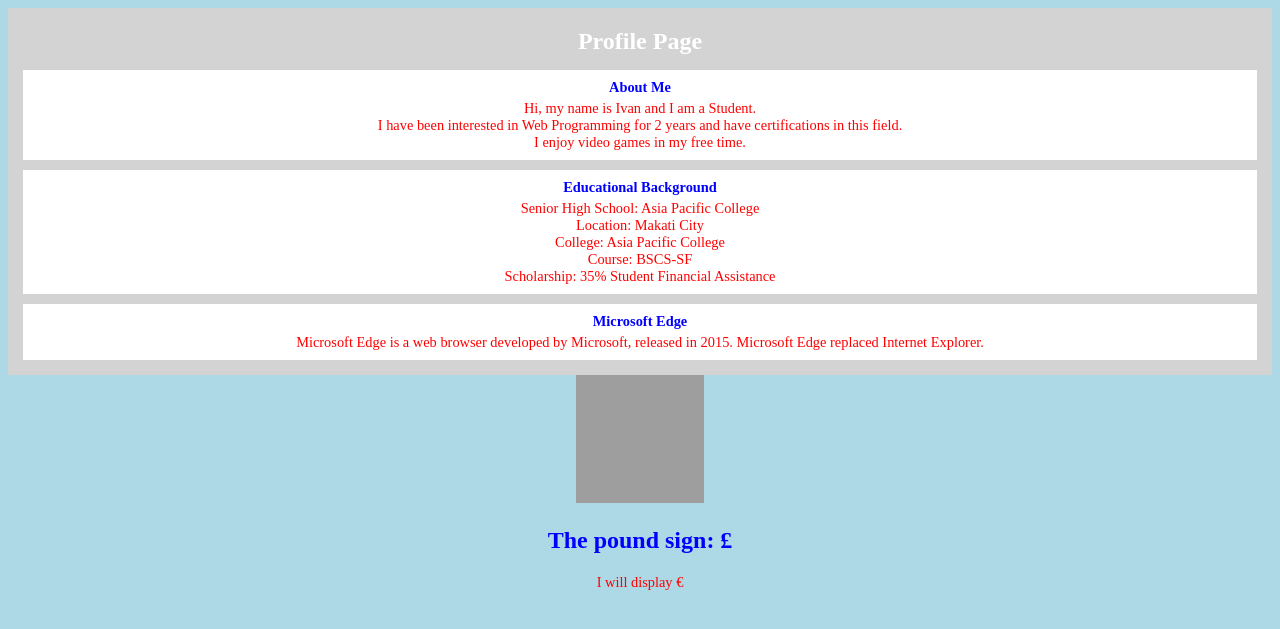
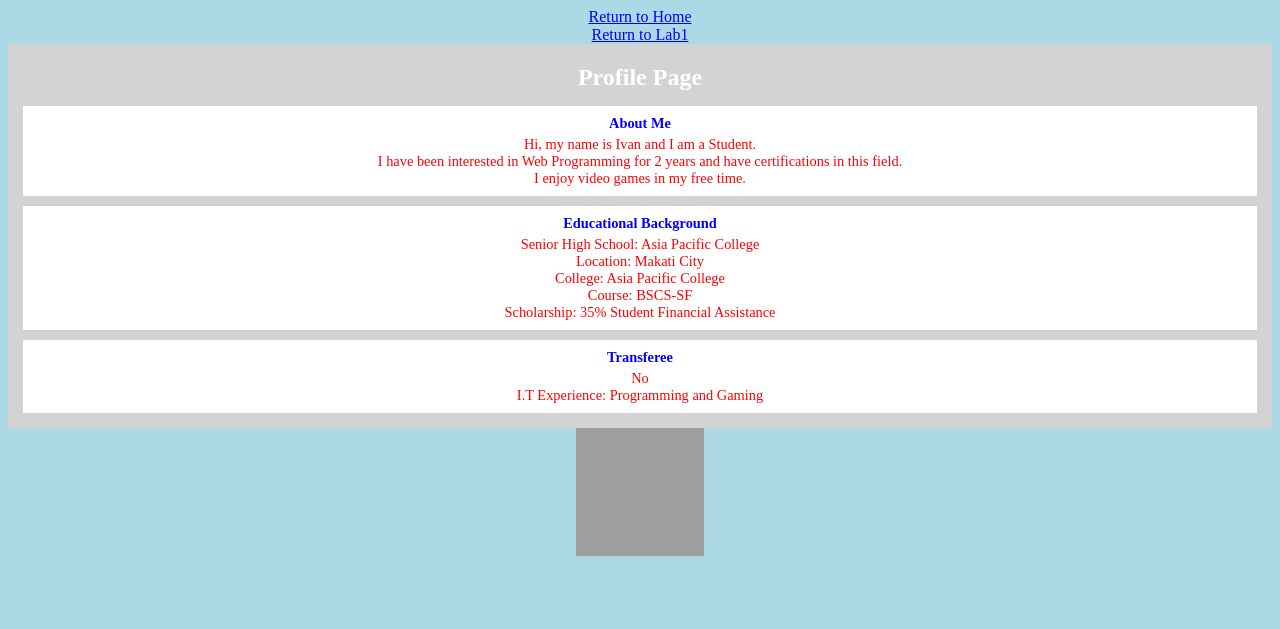
Before and after one commit to hgvalguna/lab2, a PHP site: page / in a window 1280 px wide. Shown: the top 629 px of the page. Run offline with PHP 8.4, Linux system fonts and the light colour scheme; grey boxes are pictures that could not be loaded.

Commit message:
Lesson 2. Colors

```diff
--- a/week3/index.html
+++ b/week3/index.html
@@ -1,11 +1,50 @@
 <!DOCTYPE html>
 <html>
 <meta charset="UTF-8">
+<title>My Personal Page</title>
 <head>
-<link rel="stylesheet" href="mystyle.css">
+<a href="http://apcwebprog.csf.ph/~hgvalguna">Return to Home</a><br>
+<a href="http://apcwebprog.csf.ph/~hgvalguna/lab1/static">Return to Lab1</a>
+
+<style>
+  body {
+    background-color: lightblue;
+  }
+  h1 {
+    color: white;
+    text-align: center;
+    background-color: transparent;
+  }
+  p {
+    color: red;
+    text-align: center;
+  }
+  * {
+    text-align: center;
+    color: blue;
+  }
+.all-browsers {
+  margin: 0;
+  padding: 5px;
+  background-color: lightgray;
+}
+
+.all-browsers > h1, .browser {
+  margin: 10px;
+  padding: 5px;
+}
+
+.browser {
+  background: white;
+}
+
+.browser > h2, p {
+  margin: 4px;
+  font-size: 90%;
+}
+</style>
 </head>
 <body>
-
 <article class="all-browsers">
   <h1>Profile Page</h1>
   <article class="browser">
@@ -27,12 +66,11 @@
       Scholarship: 35% Student Financial Assistance </p>
   </article>
   <article class="browser">
-    <h2>Microsoft Edge</h2>
-    <p>Microsoft Edge is a web browser developed by Microsoft, released in 2015. Microsoft Edge replaced Internet Explorer.</p>
+    <h2>Transferee</h2>
+    <p>No <br>
+    I.T Experience: Programming and Gaming</p>
   </article>
 </article>
 <img src="https://media2.giphy.com/media/cJZGTqvVk7LspXHfT6/giphy.gif" alt="HTML5" style="width:128px;height:128px">
-<h2>The pound sign: &pound;</h2>
-<p>I will display &euro;</p>
 </body>
 </html>
--- a/week3/mystyle.css
+++ b/week3/mystyle.css
@@ -5,6 +5,7 @@ body {
   h1 {
     color: white;
     text-align: center;
+    background-color: transparent;
   }
   p {
     color: red;
```
